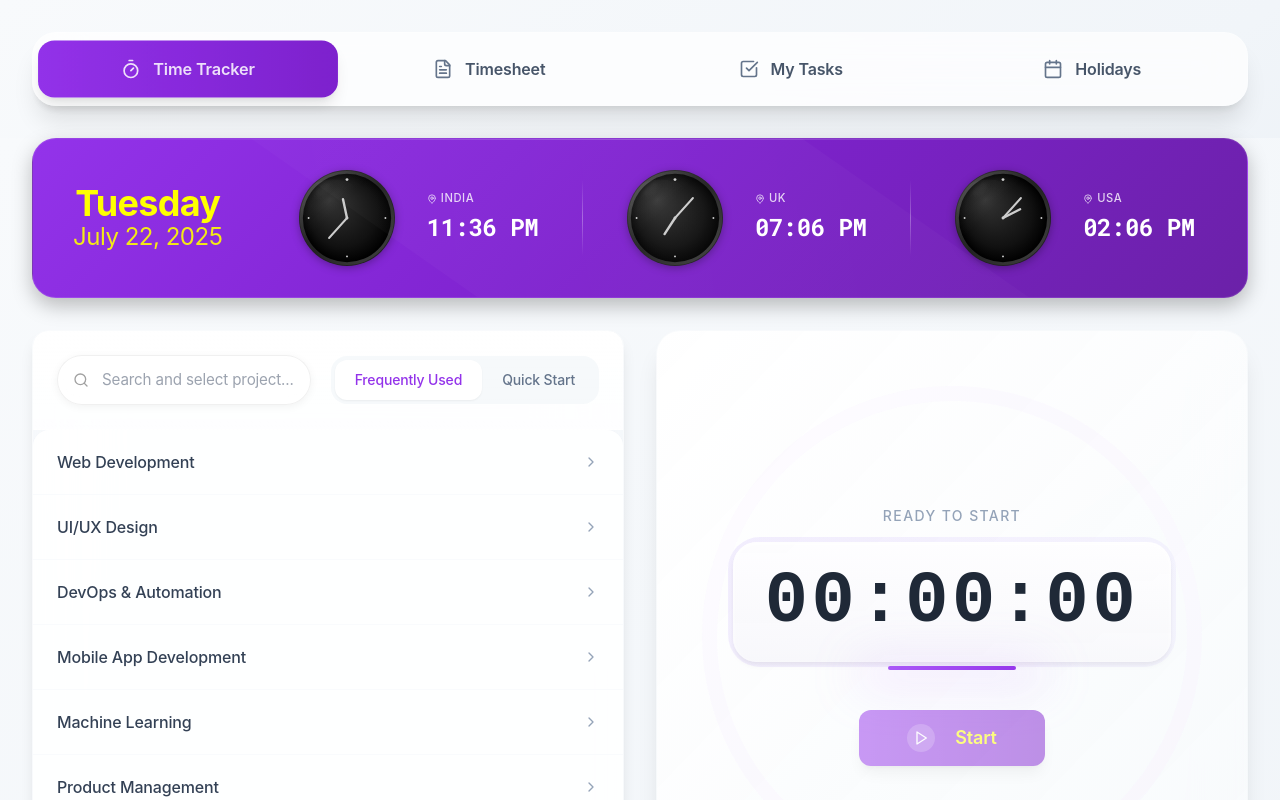
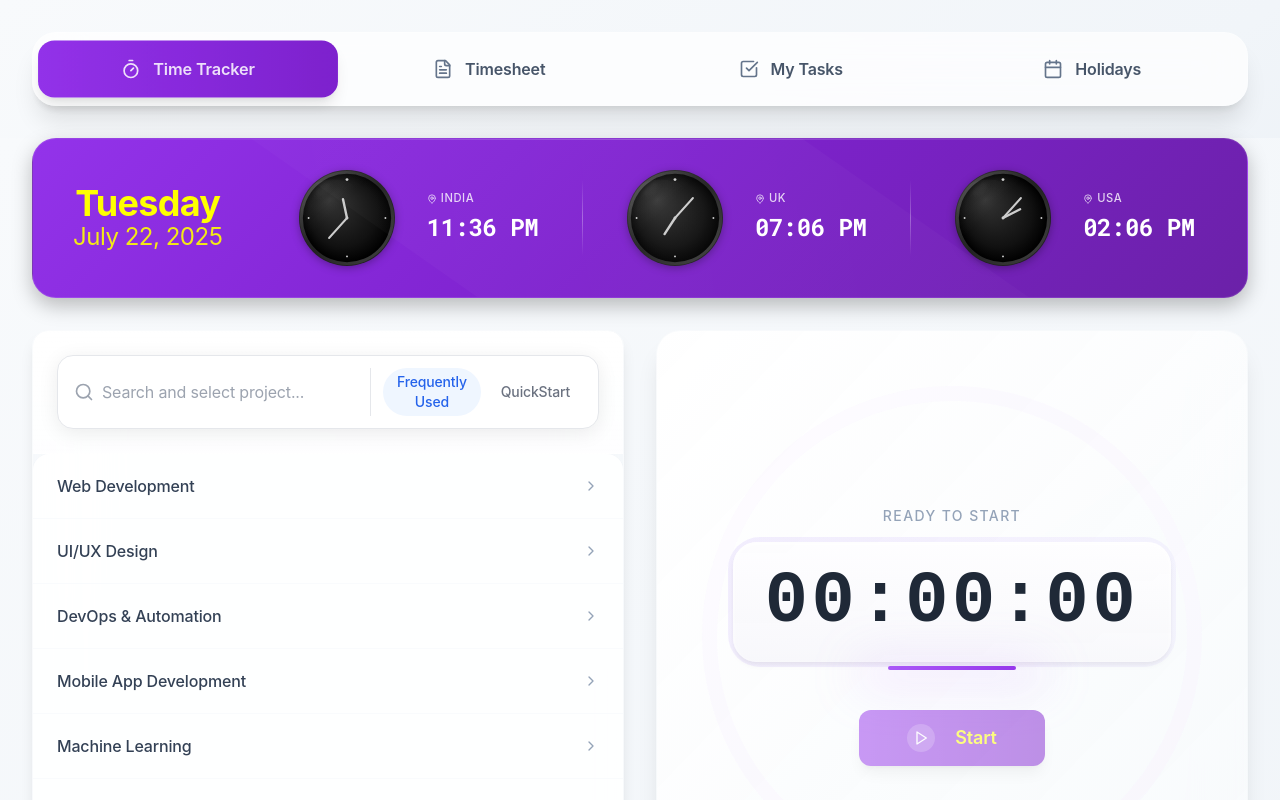
Before and after one commit to rescuedragon/timeflow, a React (Vite) app: page / in a window 1280 px wide. Shown: the top 800 px of the page. Built offline with nearby package versions, Linux system fonts and the light colour scheme.

Commit message:
feat: enhance ProjectSelector with Apple-style search bar, implement auto-unselect timer, and improve dropdown functionality for better user experience

```diff
--- a/src/components/ProjectSelector.tsx
+++ b/src/components/ProjectSelector.tsx
@@ -1,7 +1,7 @@
-import React, { useState } from 'react';
-import { Search, Clock, ChevronRight } from 'lucide-react';
-import { Input } from '@/components/ui/input';
+import React, { useState, useEffect, useRef } from 'react';
+import { ChevronRight, Search } from 'lucide-react';
 import { Badge } from '@/components/ui/badge';
+import './project-selector/AppleSearchBar.css';
 
 interface Project {
   id: string;
@@ -55,8 +55,43 @@ const ProjectSelector: React.FC<ProjectSelectorProps> = ({
   const [subprojectDropdownIndex, setSubprojectDropdownIndex] = useState<number>(-1);
   const [projectSearchQuery, setProjectSearchQuery] = useState('');
   const [subprojectSearchQuery, setSubprojectSearchQuery] = useState('');
+  const [isSearchFocused, setIsSearchFocused] = useState(false);
 
-  // For the dropdown, we'll use all projects
+  // Refs
+  const searchContainerRef = useRef<HTMLDivElement>(null);
+  const inputRef = useRef<HTMLInputElement>(null);
+
+  // Timer for auto-unselect
+  useEffect(() => {
+    let timer: NodeJS.Timeout;
+
+    if (selectedProject && selectedSubproject) {
+      timer = setTimeout(() => {
+        onProjectSelect(null);
+        onSubprojectSelect('');
+      }, 10000);
+    }
+
+    return () => {
+      if (timer) clearTimeout(timer);
+    };
+  }, [selectedProject, selectedSubproject, onProjectSelect, onSubprojectSelect]);
+
+  // Handle click outside to remove focus
+  useEffect(() => {
+    const handleClickOutside = (e: MouseEvent) => {
+      if (searchContainerRef.current && !searchContainerRef.current.contains(e.target as Node)) {
+        setIsSearchFocused(false);
+        setShowProjectDropdown(false);
+        setShowSubprojectDropdown(false);
+      }
+    };
+
+    document.addEventListener('click', handleClickOutside);
+    return () => document.removeEventListener('click', handleClickOutside);
+  }, []);
+
+  // Filter projects based on search query
   const filteredProjects = projects.filter(project =>
     project.name.toLowerCase().includes(projectSearchQuery.toLowerCase())
   );
@@ -145,23 +180,38 @@ const ProjectSelector: React.FC<ProjectSelectorProps> = ({
     }
   };
 
+  // Determine placeholder based on state
+  const placeholder = selectedProject
+    ? "Select a task..."
+    : activeTab === 'frequent'
+      ? "Search and select project..."
+      : "Search QuickStart templates...";
+
   return (
-    <div className="w-1/2 bg-white/98 backdrop-blur-2xl border border-white/30 shadow-lg rounded-2xl h-[612px] overflow-hidden">
+    <div className="w-1/2 bg-white/98 backdrop-blur-2xl border border-white/30 shadow-lg rounded-2xl h-[612px] overflow-hidden" style={{ fontFamily: "-apple-system, BlinkMacSystemFont, 'Segoe UI', Roboto, sans-serif" }}>
       {/* Apple-Style Header Section */}
-      <div className="bg-gradient-to-b from-white/95 to-white/85 backdrop-blur-xl border-b border-white/40 p-6">
+      <div className="bg-gradient-to-b from-white/95 to-white/85 backdrop-blur-xl border-b border-white/40 p-6 relative z-50">
         <div className="flex items-center gap-5">
-          {/* Search Bar - Left Side */}
-          <div className={`flex-1 apple-search-container ${(showProjectDropdown || showSubprojectDropdown) ? 'expanded' : ''}`}>
+          {/* New Apple-Style Search Bar */}
+          <div
+            ref={searchContainerRef}
+            className={`w-full flex items-center bg-white rounded-2xl border border-gray-200 shadow-[0_4px_20px_rgba(0,0,0,0.08)] ${isSearchFocused ? 'ring-2 ring-blue-500 border-blue-500' : ''
+              }`}
+            style={{ transition: 'box-shadow 0.2s ease, border-color 0.2s ease' }}
+            onClick={() => {
+              if (inputRef.current) {
+                inputRef.current.focus();
+              }
+            }}
+          >
+            <div className="px-4 py-3 flex items-center w-full">
+              <Search className="w-5 h-5 text-gray-400 flex-shrink-0" />
               <input
+                ref={inputRef}
                 type="text"
-              placeholder={
-                !selectedProject
-                  ? "Search and select project..."
-                  : selectedSubproject
-                    ? `${selectedProject.name} → ${selectedSubproject}`
-                    : `Search ${selectedProject.name} tasks...`
-              }
-              value={!selectedProject ? projectSearchQuery : subprojectSearchQuery}
+                className="flex-1 border-none outline-none text-gray-700 placeholder-gray-400 text-base mx-2 bg-transparent"
+                placeholder={placeholder}
+                value={selectedProject ? subprojectSearchQuery : projectSearchQuery}
                 onChange={(e) => {
                   if (!selectedProject) {
                     setProjectSearchQuery(e.target.value);
@@ -174,6 +224,7 @@ const ProjectSelector: React.FC<ProjectSelectorProps> = ({
                   }
                 }}
                 onFocus={() => {
+                  setIsSearchFocused(true);
                   if (!selectedProject) {
                     setShowProjectDropdown(true);
                     setProjectDropdownIndex(-1);
@@ -184,74 +235,46 @@ const ProjectSelector: React.FC<ProjectSelectorProps> = ({
                 }}
                 onBlur={() => {
                   setTimeout(() => {
-                  setShowProjectDropdown(false);
-                  setShowSubprojectDropdown(false);
-                }, 150);
+                    setIsSearchFocused(false);
+                  }, 200);
                 }}
                 onKeyDown={!selectedProject ? handleProjectKeyDown : handleSubprojectKeyDown}
-              className={`apple-search-input ${selectedSubproject ? 'text-purple-600' : ''}`}
-              readOnly={!!selectedSubproject}
+                autoComplete="off"
               />
-            <Search className="apple-search-icon w-4 h-4" />
-
-            {/* Clear/Reset Button */}
-            {(selectedProject || projectSearchQuery || subprojectSearchQuery) && (
+              <div className={`flex items-center ml-3 pl-3 border-l border-gray-200 ${isSearchFocused ? 'opacity-0 invisible' : 'opacity-100 visible'}`}
+                style={{ transition: 'opacity 0.2s ease, visibility 0.2s ease' }}>
                 <button
-                onClick={() => {
-                  if (selectedSubproject) {
-                    onSubprojectSelect('');
-                    setSubprojectSearchQuery('');
-                  } else if (selectedProject) {
-                    onProjectSelect(null);
-                    setProjectSearchQuery('');
-                  } else {
-                    setProjectSearchQuery('');
-                  }
-                  setShowProjectDropdown(false);
-                  setShowSubprojectDropdown(false);
+                  className={`px-3 py-1 rounded-full text-sm font-medium transition-colors ${activeTab === 'frequent' ? 'bg-blue-50 text-blue-600' : 'text-gray-500 hover:bg-gray-50'
+                    }`}
+                  onClick={(e) => {
+                    e.stopPropagation();
+                    setActiveTab('frequent');
                   }}
-                className="absolute right-3 top-1/2 transform -translate-y-1/2 w-5 h-5 flex items-center justify-center text-slate-400 hover:text-slate-600 hover:bg-slate-100/60 rounded-full transition-all duration-200"
-              >
-                ✕
-              </button>
-            )}
-
-          </div>
-
-          {/* Tab Buttons - Right Side */}
-          <div className="flex bg-slate-100/60 rounded-2xl p-1">
-            <button
-              onClick={() => setActiveTab('frequent')}
-              className={`px-5 py-2.5 text-center font-medium text-sm transition-all duration-200 rounded-xl ${
-                activeTab === 'frequent'
-                  ? 'bg-white text-purple-600 shadow-sm'
-                  : 'text-slate-500 hover:text-slate-700 hover:bg-white/60'
-              }`}
                 >
                   Frequently Used
                 </button>
                 <button
-              onClick={() => setActiveTab('quick')}
-              className={`px-5 py-2.5 text-center font-medium text-sm transition-all duration-200 rounded-xl ${
-                activeTab === 'quick'
-                  ? 'bg-white text-purple-600 shadow-sm'
-                  : 'text-slate-500 hover:text-slate-700 hover:bg-white/60'
+                  className={`px-3 py-1 rounded-full text-sm font-medium ml-2 transition-colors ${activeTab === 'quick' ? 'bg-blue-50 text-blue-600' : 'text-gray-500 hover:bg-gray-50'
                     }`}
+                  onClick={(e) => {
+                    e.stopPropagation();
+                    setActiveTab('quick');
+                  }}
                 >
-              Quick Start
+                  QuickStart
                 </button>
+              </div>
             </div>
           </div>
 
           {/* Standard Project Dropdown */}
           {!selectedProject && showProjectDropdown && (
-          <div className="apple-search-dropdown">
-            <div className="max-h-[calc(100vh-200px)] overflow-y-auto">
+            <div className="absolute top-full left-6 right-6 mt-2 bg-white rounded-lg shadow-lg border border-gray-100 z-50">
+              <div className="max-h-[calc(100vh-200px)] overflow-y-auto py-2">
                 {filteredProjects.map((project, index) => (
                   <div
                     key={project.id}
-                  className={`apple-search-item ${
-                    index === projectDropdownIndex ? 'highlighted' : ''
+                    className={`px-4 py-2 cursor-pointer hover:bg-gray-50 ${index === projectDropdownIndex ? 'bg-gray-50' : ''
                       }`}
                     onClick={() => {
                       onProjectSelect(project);
@@ -274,14 +297,13 @@ const ProjectSelector: React.FC<ProjectSelectorProps> = ({
 
           {/* Subproject Dropdown */}
           {selectedProject && !selectedSubproject && showSubprojectDropdown && (
-          <div className="apple-search-dropdown">
-            <div className="max-h-[calc(100vh-200px)] overflow-y-auto">
+            <div className="absolute top-full left-6 right-6 mt-2 bg-white rounded-lg shadow-lg border border-gray-100 z-50">
+              <div className="max-h-[calc(100vh-200px)] overflow-y-auto py-2">
                 {filteredSubprojects.map((subproject, index) => {
                   return (
                     <div
                       key={index}
-                    className={`apple-search-item ${
-                      index === subprojectDropdownIndex ? 'highlighted' : ''
+                      className={`px-4 py-2 cursor-pointer hover:bg-gray-50 ${index === subprojectDropdownIndex ? 'bg-gray-50' : ''
                         }`}
                       onClick={() => {
                         onSubprojectSelect(subproject);
@@ -302,6 +324,7 @@ const ProjectSelector: React.FC<ProjectSelectorProps> = ({
               </div>
             </div>
           )}
+        </div>
       </div>
 
       {/* Premium Content Section */}
@@ -355,14 +378,12 @@ const ProjectSelector: React.FC<ProjectSelectorProps> = ({
                         }}
                       >
                         <div className="font-medium text-base text-slate-700 group-hover:text-purple-600 transition-colors duration-200">{project.name}</div>
-                        <ChevronRight className={`w-4 h-4 text-slate-400 transition-transform duration-200 ${
-                          expandedProject === project.id ? 'rotate-90' : ''
+                        <ChevronRight className={`w-4 h-4 text-slate-400 transition-transform duration-200 ${expandedProject === project.id ? 'rotate-90' : ''
                           }`} />
                       </button>
 
                       {/* Subprojects list - shown when expanded */}
-                      <div className={`overflow-hidden transition-all duration-200 ${
-                        expandedProject === project.id ? 'max-h-96 opacity-100' : 'max-h-0 opacity-0'
+                      <div className={`overflow-hidden transition-all duration-200 ${expandedProject === project.id ? 'max-h-96 opacity-100' : 'max-h-0 opacity-0'
                         }`}>
                         <div className="bg-slate-50/30 border-t border-slate-100/30">
                           {project.subprojects
@@ -407,47 +428,20 @@ const ProjectSelector: React.FC<ProjectSelectorProps> = ({
           </div>
         )}
 
-        {/* Show Quick Start Combinations when no project is selected and activeTab is 'quick' */}
+        {/* Empty QuickStart section */}
         {!selectedProject && activeTab === 'quick' && (
           <div className="flex-1 bg-white/90 rounded-2xl shadow-sm overflow-hidden mb-6">
-            <div className="h-full overflow-y-auto">
-              {quickStartCombinations.length > 0 ? (
-                <div className="divide-y divide-slate-100/40">
-                  {quickStartCombinations.map((item) => (
-                    <div
-                      key={item.id}
-                      className="group"
-                    >
-                      <button
-                        className="w-full px-6 py-5 text-left hover:bg-slate-50/60 active:bg-slate-100/40 transition-all duration-200"
-                        onClick={() => onQuickStart(item)}
-                      >
-                        <div className="space-y-2">
-                          <div className="flex items-start">
-                            <div className="flex-1">
-                              <div className="font-medium text-base text-slate-700 group-hover:text-purple-600 transition-colors duration-200">{item.projectName}</div>
-                              <div className="text-sm text-purple-500 font-normal mt-1">{item.subproject}</div>
-                            </div>
-                            <div className="text-xs text-slate-400 bg-slate-100/50 px-2 py-1 rounded-full">{item.lastUsed}</div>
-                          </div>
-                          <div className="flex items-center text-xs text-slate-500">
-                            <Clock className="w-3.5 h-3.5 mr-1" />
-                            Used {item.frequency} times
-                          </div>
-                        </div>
-                      </button>
-                    </div>
-                  ))}
-                </div>
-              ) : (
+            <div className="h-full flex items-center justify-center">
               <div className="text-center text-slate-400 py-20">
                 <div className="w-12 h-12 bg-slate-100/60 rounded-full flex items-center justify-center mx-auto mb-4">
-                    <Clock className="w-6 h-6 text-slate-400" />
+                  <svg xmlns="http://www.w3.org/2000/svg" width="24" height="24" viewBox="0 0 24 24" fill="none" stroke="currentColor" strokeWidth="2" strokeLinecap="round" strokeLinejoin="round" className="text-slate-400">
+                    <circle cx="12" cy="12" r="10"></circle>
+                    <polyline points="12 6 12 12 16 14"></polyline>
+                  </svg>
                 </div>
-                  <h3 className="text-lg font-medium mb-2 text-slate-600">No quick start combinations</h3>
-                  <p className="text-sm text-slate-500">Start tracking time to see combinations here</p>
+                <h3 className="text-lg font-medium mb-2 text-slate-600">QuickStart</h3>
+                <p className="text-sm text-slate-500">This section is currently empty</p>
               </div>
-              )}
             </div>
           </div>
         )}
--- /dev/null
+++ b/src/components/project-selector/AppleSearchBar.css
@@ -0,0 +1,38 @@
+* {
+  margin: 0;
+  padding: 0;
+  box-sizing: border-box;
+}
+
+/* New simplified search bar styles */
+input {
+  font-family: -apple-system, BlinkMacSystemFont, 'Segoe UI', Roboto, sans-serif;
+}
+
+input:focus {
+  outline: none;
+}
+
+/* Prevent size changes on focus and remove blue highlighting */
+.search-container {
+  transition: box-shadow 0.2s ease, border-color 0.2s ease !important;
+  transform: none !important;
+}
+
+/* Remove blue outline on focus */
+input:focus {
+  outline: none !important;
+  box-shadow: none !important;
+}
+
+/* Remove blue highlight on tap (mobile) */
+* {
+  -webkit-tap-highlight-color: transparent;
+}
+
+/* Responsive design */
+@media (max-width: 768px) {
+  .flex.ml-4.gap-4 {
+    display: none;
+  }
+}
--- /dev/null
+++ b/src/components/project-selector/no-highlight.css
@@ -0,0 +1,19 @@
+/* Remove all focus highlighting */
+*:focus {
+  outline: none !important;
+  box-shadow: none !important;
+  -webkit-tap-highlight-color: transparent !important;
+}
+
+input:focus,
+button:focus,
+div:focus {
+  outline: none !important;
+  box-shadow: none !important;
+  border-color: #e5e7eb !important; /* Keep the default border color */
+}
+
+/* Prevent any blue highlight on mobile */
+* {
+  -webkit-tap-highlight-color: transparent !important;
+}
```
Lines whose indentation alone changed are shown as unchanged.
